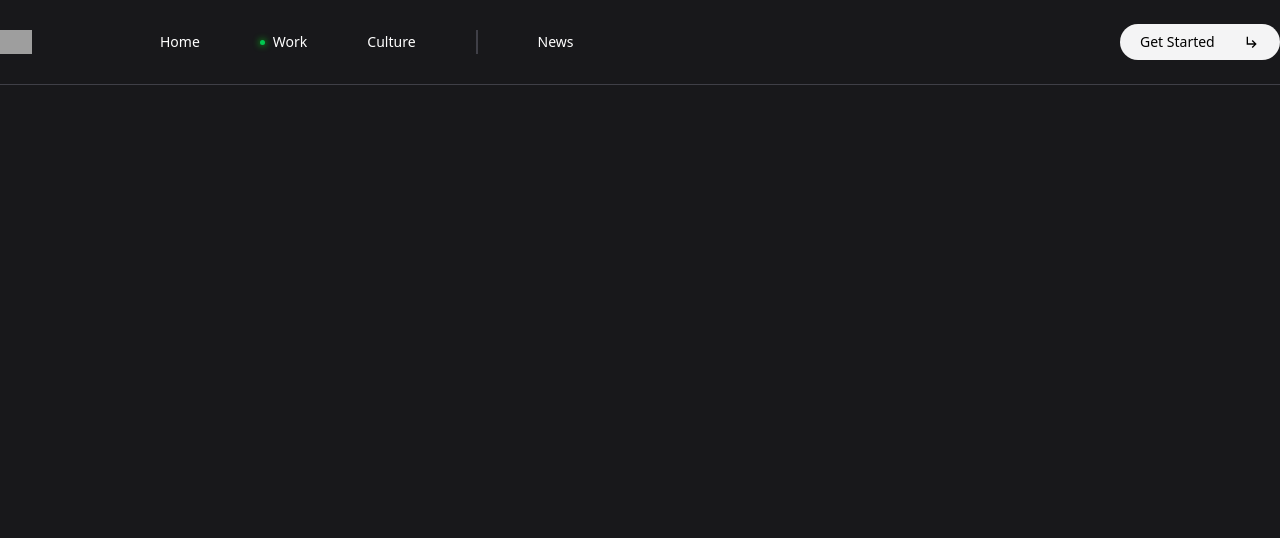
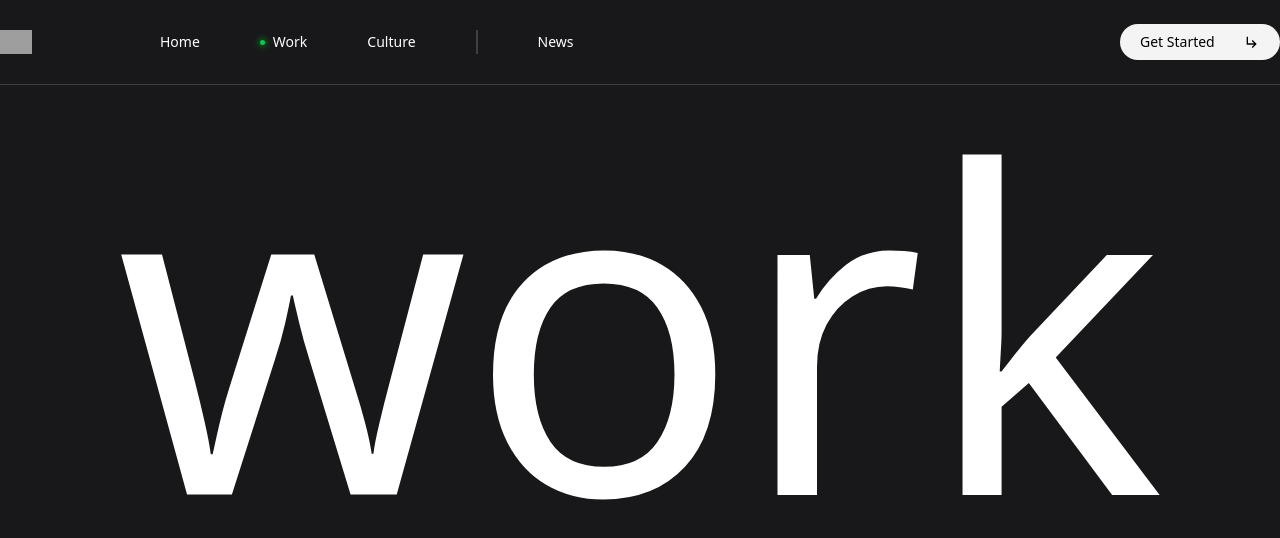
Before and after one commit to Mayank-Bajaj-22/Refokus-Clone, a React (Vite) app: page / in a window 1280 px wide. Shown: the top 538 px of the page. Built offline with nearby package versions, Linux system fonts and the light colour scheme; grey boxes are pictures that could not be loaded.

Commit message:
Work Component done

```diff
--- a/src/App.jsx
+++ b/src/App.jsx
@@ -1,10 +1,12 @@
 import React from 'react'
 import Navbar from './Components/Navbar'
+import Work from './Components/Work'
 
 function App() {
   return (
     <div className='w-full h-screen bg-zinc-900 text-white'>
       <Navbar />
+      <Work />
     </div>
   )
 }
--- /dev/null
+++ b/src/Components/Work.jsx
@@ -0,0 +1,71 @@
+import React, { useState } from "react";
+
+function Work() {
+
+  const [images, setImages] = useState([
+    {
+      url: "https://assets-global.website-files.com/6334198f239547d0f9cd84b3/634ef09178195ce0073e38f3_Refokus%20Tools-1.png",
+      top: "50%",
+      left: "50%",
+      isActive: false,
+    },
+    {
+      url: "https://assets-global.website-files.com/6334198f239547d0f9cd84b3/634ef0accfe1b3e66bc55462_Refokus%20Tools.png",
+      top: "56%",
+      left: "44%",
+      isActive: false,
+    },
+    {
+      url: "https://assets-global.website-files.com/6334198f239547d0f9cd84b3/634ef0acbc45cb2f4fc5c6b2_Yahoo.png",
+      top: "46%",
+      left: "56%",
+      isActive: false,
+    },
+    {
+      url: "https://assets-global.website-files.com/6334198f239547d0f9cd84b3/634ef092455ce2cf591e52d1_Rainfall.png",
+      top: "60%",
+      left: "53%",
+      isActive: false,
+    },
+    {
+      url: "https://assets-global.website-files.com/6334198f239547d0f9cd84b3/634ef0ac7e7179d210dc41f0_Summon.png",
+      top: "46%",
+      left: "40%",
+      isActive: false,
+    },
+    {
+      url: "https://assets-global.website-files.com/6334198f239547d0f9cd84b3/634ef0af108a465002975acd_Showcase%20Websites%20(1).png",
+      top: "65%",
+      left: "55%",
+      isActive: false,
+    },
+  ]);
+
+  return (
+    <div className="w-full mt-3">
+      <div className="relative max-w-screen-xl mx-auto text-center">
+        <h1 className="text-[35vw] leading-none font-medium select-none">
+          work
+        </h1>
+      </div>
+      <div className="absolute top-0 w-full h-full">
+
+        {images.map(
+            (elem, index) =>
+              elem.isActive && (
+                <img
+                  key={index}
+                  className="absolute w-60 rounded-lg -translate-x-[50%] -translate-y-[50%]"
+                  style={{ top: elem.top, left: elem.left }}
+                  src={elem.url}
+                  alt="work_images"
+                />
+              )
+          )}
+
+      </div>
+    </div>
+  );
+}
+
+export default Work;
```
